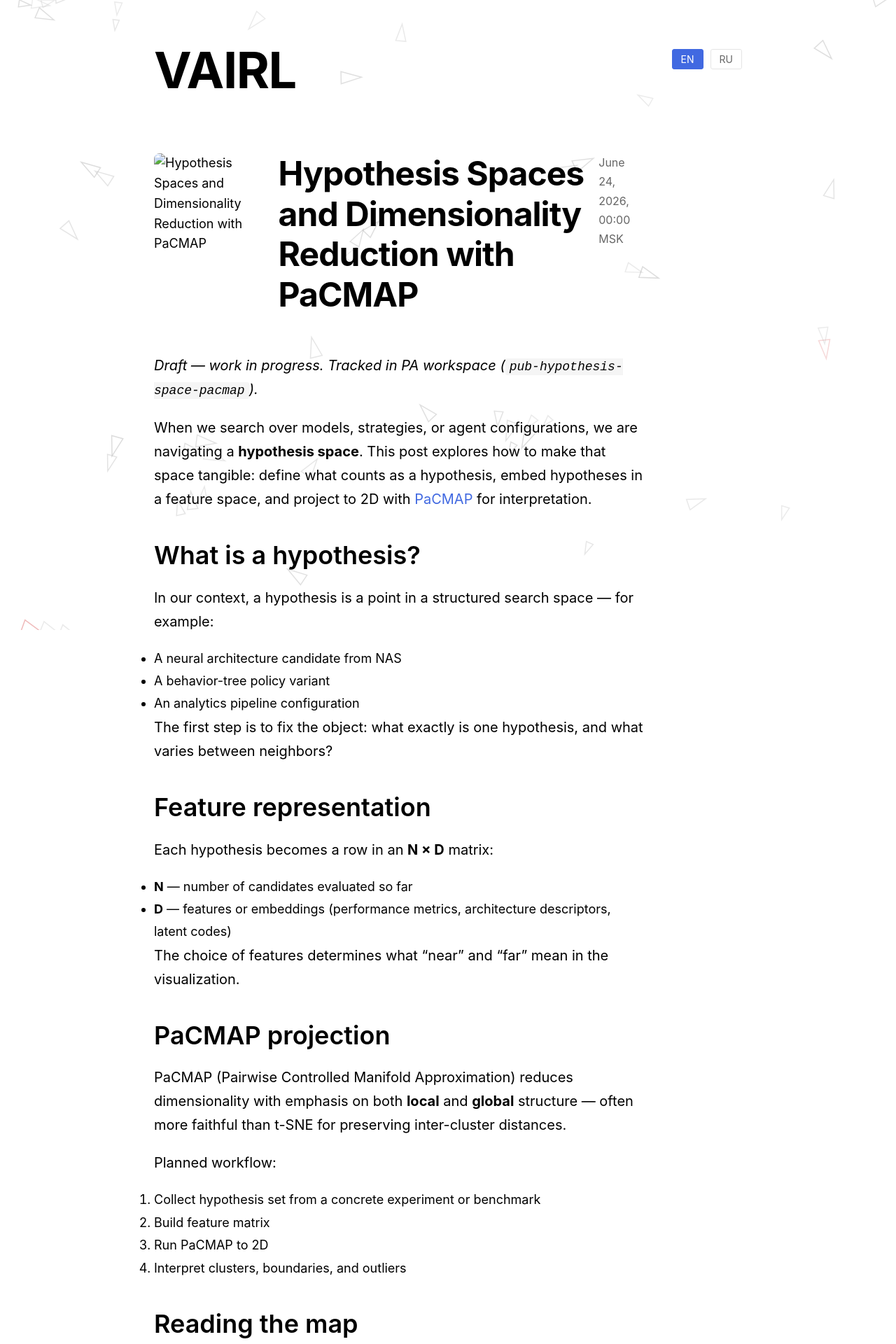
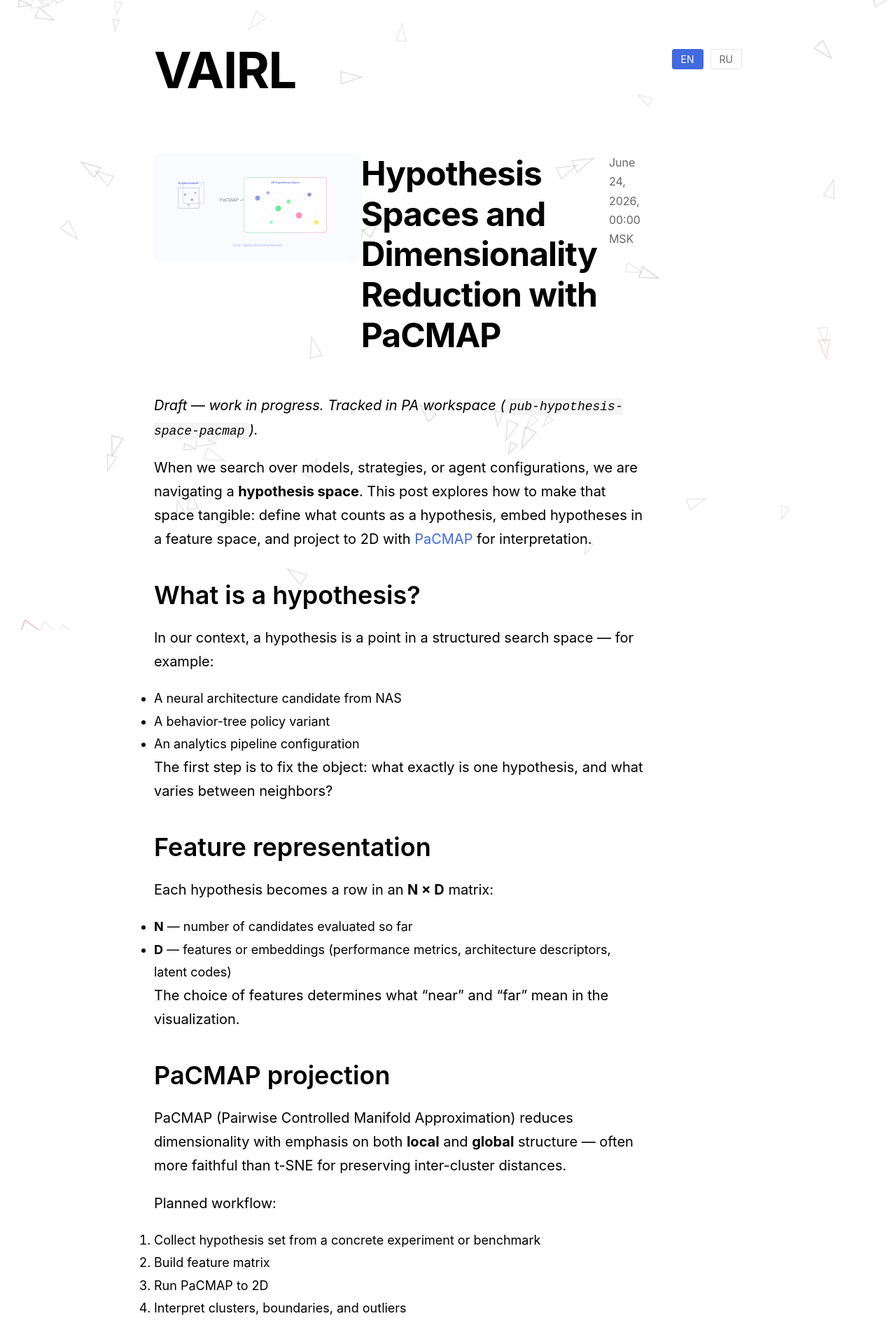
Before and after one commit to evgeniy-borisov/vairl, a Jekyll site: the page built from _posts/2026-06-24-hypothesis-space-pacmap.md, in a window 1280 px wide. Shown: the top 1920 px of the page at 70% size. Built offline with Jekyll 4.4.1, drawn with Linux system fonts in a browser that asks for light colours; nearby versions of some CDN libraries.

Commit message:
Fix broken SVG cover images that showed post title as alt text.
Replace invalid UTF-8 characters in SVG text with ASCII so browsers render covers on blog list and post headers.

Co-authored-by: Cursor <cursoragent@cursor.com>

```diff
--- a/_layouts/post.html
+++ b/_layouts/post.html
@@ -6,7 +6,7 @@ layout: default
     <header class="post-header">
         {% if page.image %}
         <div class="post-image">
-            <img src="{{ page.image | relative_url }}" alt="{{ page.title }}" />
+            <img src="{{ page.image | relative_url }}" alt="" />
         </div>
         {% endif %}
         <h1 class="post-title">{{ page.title }}</h1>
```
Also changed, not shown: assets/images/agent-evolution-behavior-tree.svg, assets/images/agent-lifecycle-pipeline.svg, assets/images/evolution-mind-mst-swarm.svg, assets/images/g3-dialectical-autocoding.svg, assets/images/hybrid-agent-dag-fsm-behavior-tree.svg, assets/images/hypothesis-space-pacmap.svg, assets/images/llm-hypothesis-synthesis-agents.svg, assets/images/margaret-hamilton-apollo.svg, assets/images/semantic-torrent.svg.
